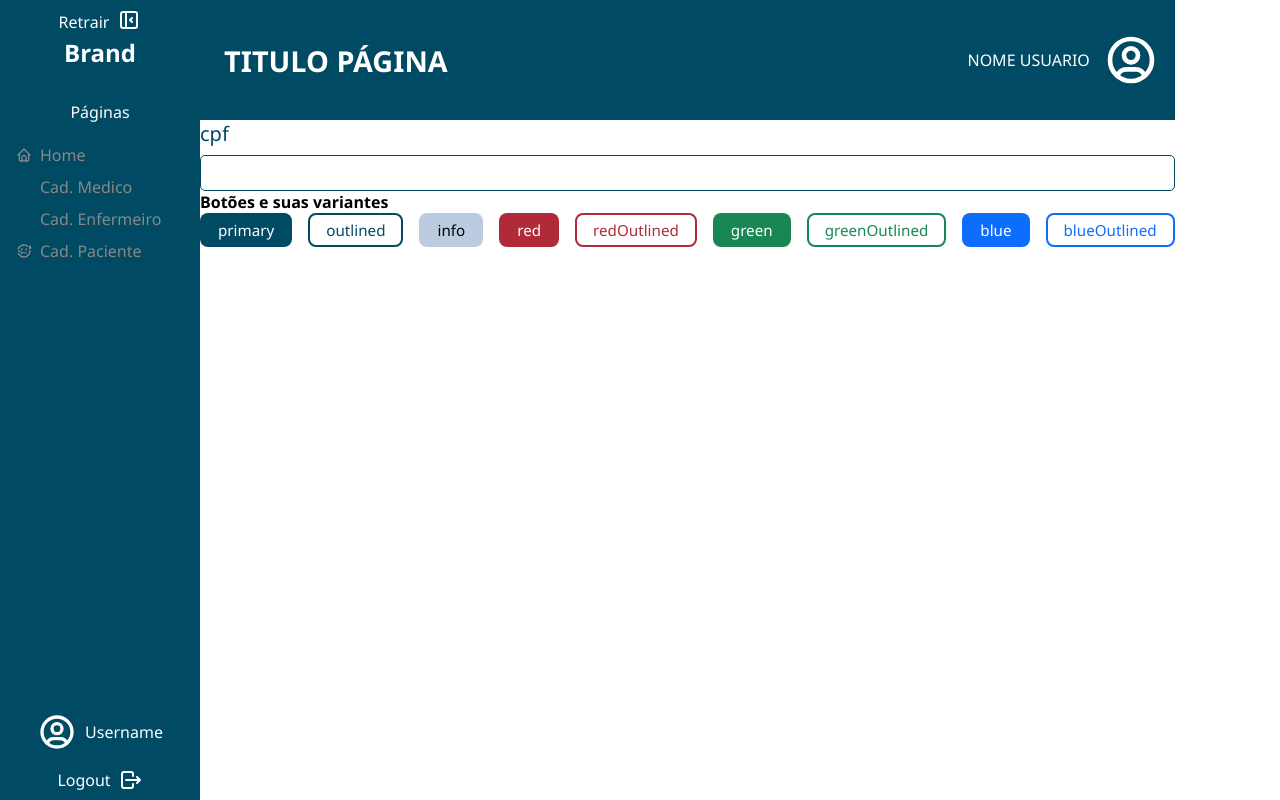
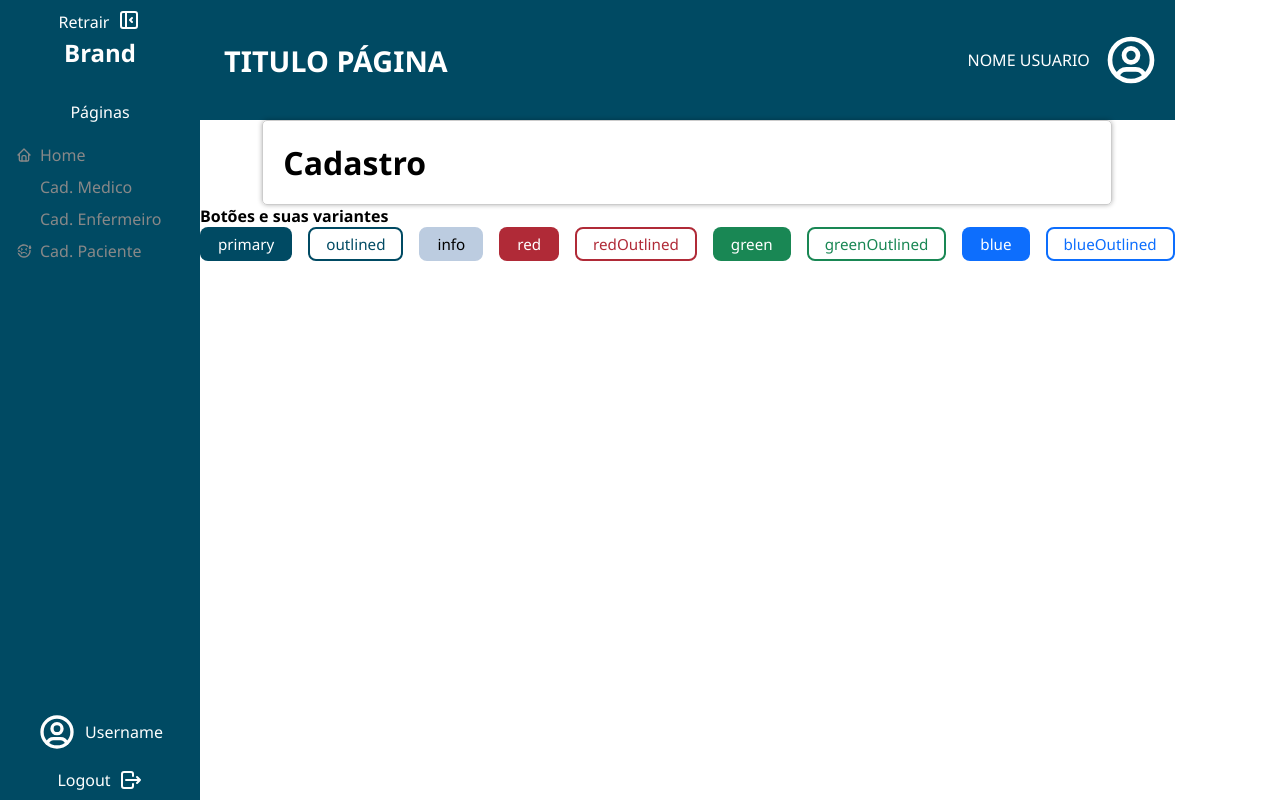
Before and after one commit to FullStack-Trindade/M3P-FrontEnd-Squad2, a React (Vite) app: page / in a window 1280 px wide. Built offline with nearby package versions, Linux system fonts and the light colour scheme; some icons are missing.

Commit message:
form component

```diff
--- /dev/null
+++ b/src/components/Form/Form.component.jsx
@@ -0,0 +1,16 @@
+
+import PropTypes from 'prop-types'
+import StyledForm from './Form.style';
+
+export default function FormComponent ({title}){
+  return (
+    <StyledForm>
+        <h1>{title}</h1>
+
+    </StyledForm>
+  );
+}
+
+FormComponent.propTypes ={
+title: PropTypes.string,
+}
--- /dev/null
+++ b/src/components/Form/Form.style.jsx
@@ -0,0 +1,20 @@
+import styled from 'styled-components';
+import { Form } from 'react-bootstrap';
+
+const StyledForm = styled(Form)`
+  display:flex;
+  max-width: 850px;
+  max-height: 750px;
+  margin: 0 auto;
+  padding: 20px;
+  border: 1px solid #ccc;
+  border-radius: 5px;
+  box-shadow: 0px 0px 5px rgba(0, 0, 0, 0.3);
+  transition: box-shadow 0.6s;
+
+  &:hover {
+    box-shadow: 0px 0px 5px rgba(0, 0, 257, 0.4);
+  }
+`;
+
+export default StyledForm;
--- a/src/layouts/Layout.jsx
+++ b/src/layouts/Layout.jsx
@@ -1,9 +1,10 @@
-import { Btn } from "../components/Button/button.style"
-import { ToolbarComponent } from "../components/Toolbar/Toolbar.component"
-import { ToolbarTituloProvider } from "../contexts/ToolbarTitulo/ToolbarTitulo.context"
-import InputComponent from "../components/Input/Input.component"
-import SidebarComponent from "../components/Sidebar/Sidebar.component"
-import ModalComponent from "../components/Modal/Modal.component"
+import { Btn } from "../components/Button/button.style";
+import { ToolbarComponent } from "../components/Toolbar/Toolbar.component";
+import { ToolbarTituloProvider } from "../contexts/ToolbarTitulo/ToolbarTitulo.context";
+import InputComponent from "../components/Input/Input.component";
+import SidebarComponent from "../components/Sidebar/Sidebar.component";
+import ModalComponent from "../components/Modal/Modal.component";
+import FormComponent from "../components/Form/Form.component";
 
 export default function Layout() {
   return (
@@ -13,12 +14,16 @@ export default function Layout() {
           <SidebarComponent />
           <div>
             <ToolbarComponent />
+
+            <FormComponent title={"Cadastro"}>
               <InputComponent
                 type="text"
                 id="ss"
                 mask="999.999.999-99"
                 label="cpf"
-						></InputComponent>
+            />
+            </FormComponent>
+
             <h4>Botões e suas variantes</h4>
             <div style={{ display: "flex", gap: "1rem" }}>
               <Btn variant="primary">primary</Btn>
@@ -34,9 +39,7 @@ export default function Layout() {
           </div>
         </div>
       </ToolbarTituloProvider>
-      <ModalComponent>
-
-      </ModalComponent>
+      <ModalComponent></ModalComponent>
     </>
-	)
+  );
 }
```
Lines whose indentation alone changed are shown as unchanged.
